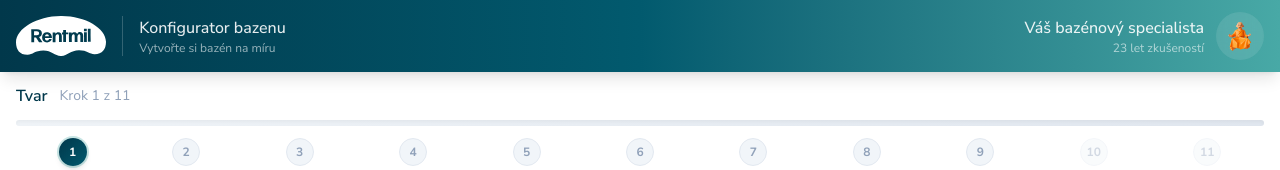
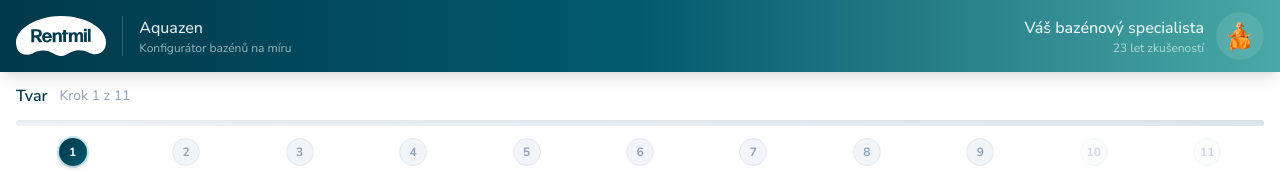
Before and after one commit to nemecekpetr/kalkulator2.0, a Next.js app: page / in a window 1280 px wide. Shown: the top 170 px of the page. Built offline with nearby package versions, Linux system fonts and the light colour scheme; no server answers.

Commit message:
feat(branding): přejmenování aplikace na Aquazen
Co-Authored-By: Claude Opus 4.6 <noreply@anthropic.com>

```diff
--- a/src/app/layout.tsx
+++ b/src/app/layout.tsx
@@ -10,12 +10,12 @@ const nunitoSans = Nunito_Sans({
 })
 
 export const metadata: Metadata = {
-  title: "Konfigurator bazenu | Rentmil",
+  title: "Aquazen | Konfigurátor bazénů Rentmil",
   description: "Nakonfigurujte si vas novy bazen online. Rentmil - Vas bazenovy mistr s 23 lety zkusenosti.",
-  keywords: ["bazen", "konfigurator", "rentmil", "plastovy bazen", "zahradni bazen"],
+  keywords: ["bazen", "konfigurator", "rentmil", "aquazen", "plastovy bazen", "zahradni bazen"],
   authors: [{ name: "Rentmil s.r.o." }],
   openGraph: {
-    title: "Konfigurator bazenu | Rentmil",
+    title: "Aquazen | Konfigurátor bazénů Rentmil",
     description: "Nakonfigurujte si vas novy bazen online. Rentmil - Vas bazenovy mistr s 23 lety zkusenosti.",
     type: "website",
     locale: "cs_CZ",
--- a/src/app/login/page.tsx
+++ b/src/app/login/page.tsx
@@ -111,7 +111,7 @@ function LoginForm() {
               Interní systém
             </div>
             <h1 className="text-3xl font-bold text-[#01384B] font-display">
-              Nabídkovač
+              Aquazen
             </h1>
             <p className="text-muted-foreground mt-2">
               Přihlaste se pro přístup do systému
--- a/src/components/admin/admin-header.tsx
+++ b/src/components/admin/admin-header.tsx
@@ -111,6 +111,7 @@ export function AdminHeader() {
                 priority
                 className="object-contain h-8 w-auto brightness-0 invert"
               />
+              <span className="text-xs font-medium tracking-widest text-white/50 uppercase">Aquazen</span>
             </Link>
           </div>
           <nav className="px-4 py-6 space-y-1">
--- a/src/components/admin/admin-sidebar.tsx
+++ b/src/components/admin/admin-sidebar.tsx
@@ -103,8 +103,8 @@ export function AdminSidebar() {
         <div className="absolute top-10 -left-10 w-40 h-40 bg-white/5 rounded-full blur-3xl" />
         <div className="absolute bottom-40 -right-10 w-60 h-60 bg-[#48A9A6]/20 rounded-full blur-3xl" />
 
-        {/* Logo */}
-        <div className="relative z-10 flex py-8 items-center justify-center px-8 border-b border-white/10">
+        {/* Logo & App name */}
+        <div className="relative z-10 flex flex-col items-center justify-center py-6 px-8 border-b border-white/10">
           <Link href="/admin/dashboard">
             <Image
               src="/logo-blue-gradient.svg"
@@ -115,6 +115,7 @@ export function AdminSidebar() {
               className="object-contain w-auto h-10 brightness-0 invert"
             />
           </Link>
+          <span className="mt-2 text-xs font-medium tracking-widest text-white/50 uppercase">Aquazen</span>
         </div>
 
         {/* Navigation */}
--- a/src/components/configurator/configurator-wrapper.tsx
+++ b/src/components/configurator/configurator-wrapper.tsx
@@ -254,8 +254,8 @@ export function ConfiguratorWrapper({ embedded = false }: ConfiguratorWrapperPro
                 priority
               />
               <div className="hidden sm:block border-l border-white/20 pl-4">
-                <p className="text-white/90 font-medium">Konfigurator bazenu</p>
-                <p className="text-white/60 text-xs">Vytvořte si bazén na míru</p>
+                <p className="text-white/90 font-medium">Aquazen</p>
+                <p className="text-white/60 text-xs">Konfigurátor bazénů na míru</p>
               </div>
             </div>
             <div className="flex items-center gap-3">
```
